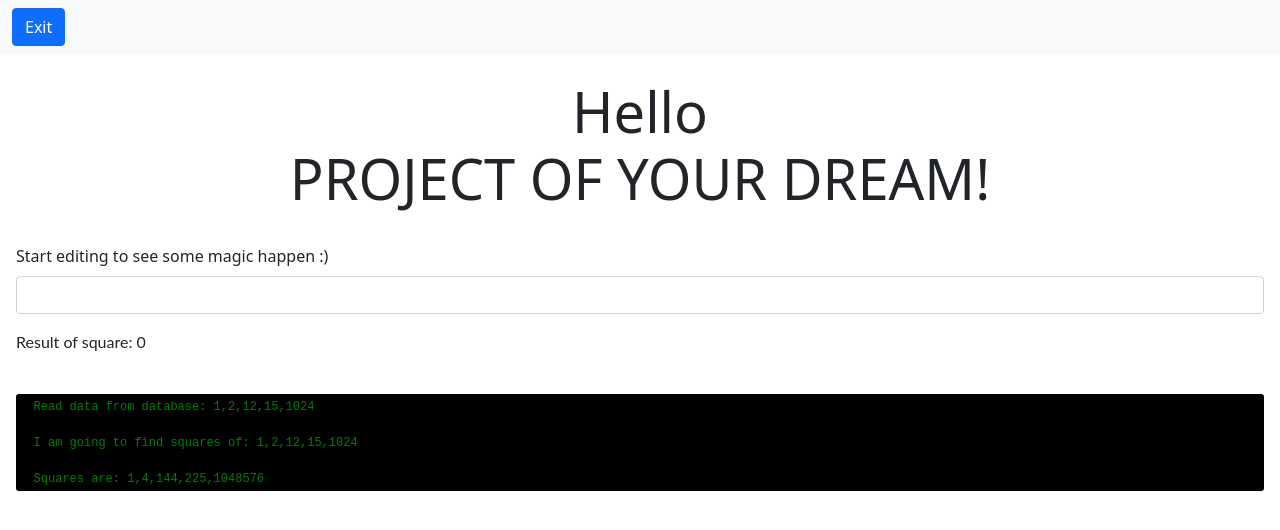
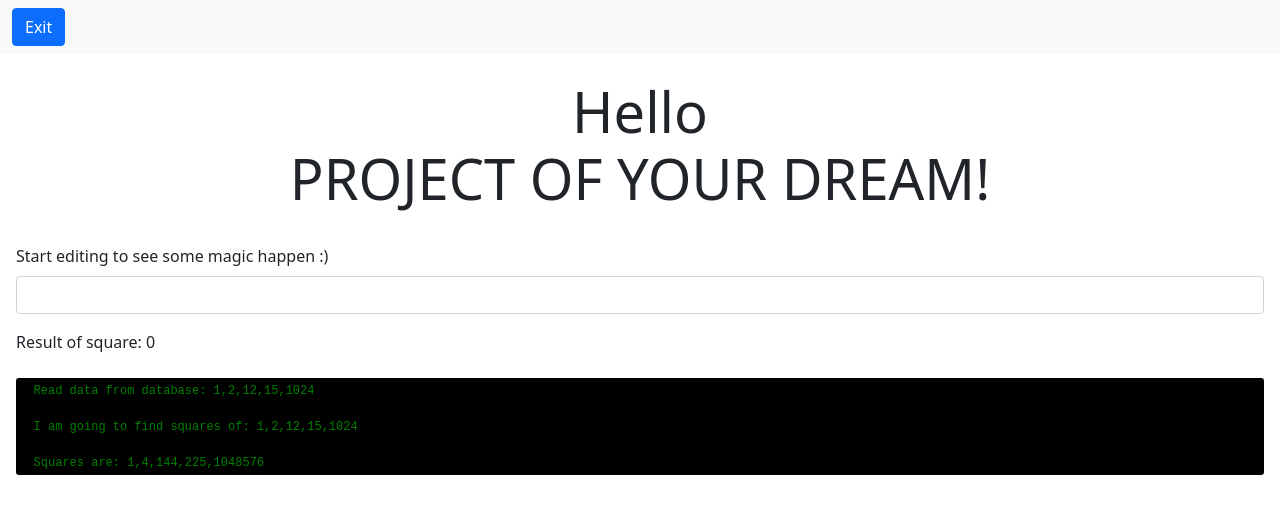
Before and after one commit to uladzimir-miadzinski/angular-ivy-ultra-bad-project, an Angular app: page / in a window 1280 px wide. Shown: the top 530 px of the page. Built offline with nearby package versions, Linux system fonts and the light colour scheme.

Commit message:
1 file modified

```diff
--- a/src/app/app.component.html
+++ b/src/app/app.component.html
@@ -12,9 +12,11 @@
     <input id="input" class="form-control" type="number" (input)="onInput()">
   </div>
 
-  <p>
+  <span>
     Result of square: {{ getSquare(value) }}
-  </p>
+  </span>
+
+  <br>
 
   <br>
 
```
